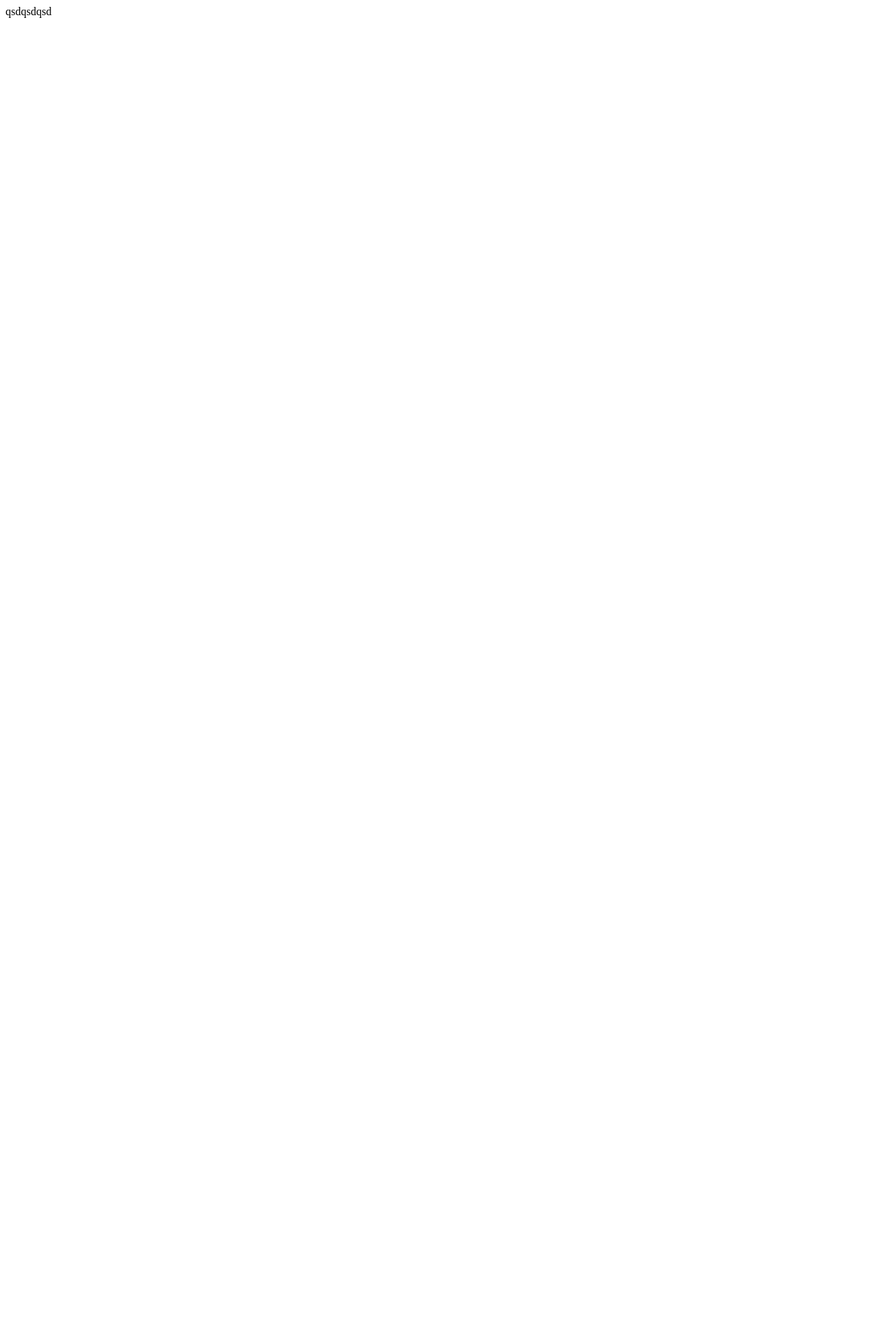
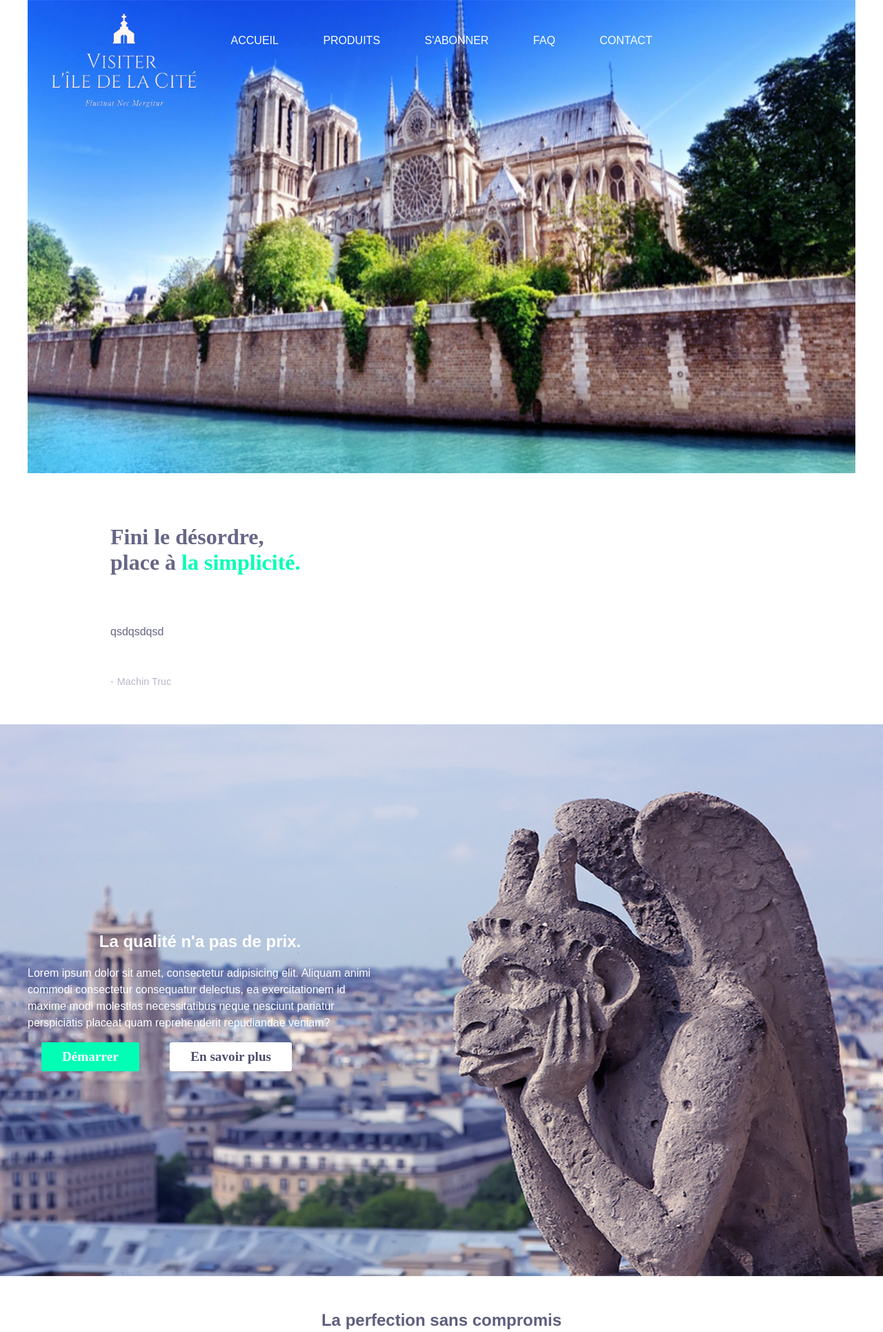
Before and after one commit to Evywell/G4-NotreDame, a PHP site: page / in a window 1280 px wide. Before the commit the part shown is almost empty. Shown: the top 1931 px of the page at 69% size. Before the commit the page ends 26 px from the top, so only its background shows below. Run offline with PHP 8.4, Linux system fonts and the light colour scheme.

Commit message:
Ajout d'un exemple de template

```diff
--- a/view/layout/default.php
+++ b/view/layout/default.php
@@ -5,9 +5,103 @@
     <meta name="viewport"
           content="width=device-width, user-scalable=no, initial-scale=1.0, maximum-scale=1.0, minimum-scale=1.0">
     <meta http-equiv="X-UA-Compatible" content="ie=edge">
+    <link rel="stylesheet" href="css/app.css">
     <title>Document</title>
 </head>
 <body>
-    <?= $content_for_layout ?>
+<header class="header">
+    <nav class="nav">
+        <ul>
+            <li><a href="">accueil</a></li>
+            <li><a href="">produits</a></li>
+            <li><a href="">s'abonner</a></li>
+            <li><a href="">faq</a></li>
+            <li><a href="">contact</a></li>
+        </ul>
+    </nav>
+    <div class="logo"></div>
+    <div class="header-background">
+        <img src="img/header.png" alt="Notre Dame de Paris">
+    </div>
+</header>
+<div class="container">
+    <h1>Fini le désordre,<br /> place à <b>la simplicité.</b></h1>
+    <p class="dark">
+        <?= $content_for_layout ?>
+    </p>
+    <p class="author">Machin Truc</p>
+</div>
+<div class="transition">
+    <div class="container">
+        <div class="left">
+            <h2>La qualité n'a pas de prix.</h2>
+            <p>
+                Lorem ipsum dolor sit amet, consectetur adipisicing elit. Aliquam animi commodi consectetur consequatur delectus, ea exercitationem id maxime modi molestias necessitatibus neque nesciunt pariatur perspiciatis placeat quam reprehenderit repudiandae veniam?
+            </p>
+            <p>
+            <p style="display: inline-block; margin: 0 20px;"><button class="primary">Démarrer</button></p>
+            <p style="display: inline-block; margin: 0 20px;"><button>En savoir plus</button></p>
+            </p>
+        </div>
+    </div>
+</div>
+<div class="container center">
+    <h2>La perfection sans compromis</h2>
+    <p>Lorem ipsum dolor sit amet, consectetur adipisicing elit. Alias eos officia quibusdam! Asperiores at doloribus est eveniet exercitationem fugiat, illo ipsa ipsum, laudantium nam officia perferendis sed sunt veritatis vitae.</p>
+    <div class="flex">
+        <div class="column">
+            <img src="img/rosace.png" alt="">
+        </div>
+        <div class="column">
+            <p>Lorem ipsum dolor sit amet, consectetur adipisicing elit. A accusantium aperiam et, facilis impedit incidunt, itaque magnam maiores modi molestiae nobis nulla odit officia quae qui reiciendis repellat sed voluptatum.</p>
+            <p>Lorem ipsum dolor sit amet, consectetur adipisicing elit. A accusantium aperiam et, facilis impedit incidunt, itaque magnam maiores modi molestiae nobis nulla odit officia quae qui reiciendis repellat sed voluptatum.</p>
+            <p>Lorem ipsum dolor sit amet, consectetur adipisicing elit. A accusantium aperiam et, facilis impedit incidunt, itaque magnam maiores modi molestiae nobis nulla odit officia quae qui reiciendis repellat sed voluptatum.</p>
+            <p>Lorem ipsum dolor sit amet, consectetur adipisicing elit. A accusantium aperiam et, facilis impedit incidunt, itaque magnam maiores modi molestiae nobis nulla odit officia quae qui reiciendis repellat sed voluptatum.</p>
+        </div>
+    </div>
+</div>
+<div class="reservation">
+    <p>Abonnez-vous et bénéficiez de 15% de remise sur votre premier achat. <button>Démarrer</button></p>
+</div>
+<footer class="footer">
+    <div class="plan_site">
+        <div class="logo"></div>
+        <div class="container">
+            <div class="column">
+                <span>boutique</span>
+                <ul>
+                    <li><a href="">Trouver une boutique</a></li>
+                    <li><a href="">Planifier une présentation</a></li>
+                    <li><a href="">Solutions personnalisées</a></li>
+                    <li><a href="">Obtenir un devis</a></li>
+                </ul>
+            </div>
+            <div class="column">
+                <span>découvrir</span>
+                <ul>
+                    <li><a href="">Produits phares</a></li>
+                    <li><a href="">Produits à venir</a></li>
+                    <li><a href="">Notre mission</a></li>
+                    <li><a href="">Témoignage clients</a></li>
+                </ul>
+            </div>
+            <div class="column">
+                <span>plus</span>
+                <ul>
+                    <li><a href="">Actualités</a></li>
+                    <li><a href="">Emplois</a></li>
+                    <li><a href="">Contact</a></li>
+                    <li><a href="">Politique de confidentialité</a></li>
+                </ul>
+            </div>
+        </div>
+    </div>
+    <div class="copyright">
+        <div class="container">
+            Copyright &copy; 2017-2018 Notre Dame. Tous droits réservés
+        </div>
+    </div>
+</footer>
+<script src="js/app.js"></script>
 </body>
 </html>
```
Also changed, not shown: public/css/app.css (added), public/img/a.png (added), public/img/header.png (added), public/img/logo.png (added), public/img/logo2.png (added), public/img/rosace.png (added), public/js/app.js (added).
